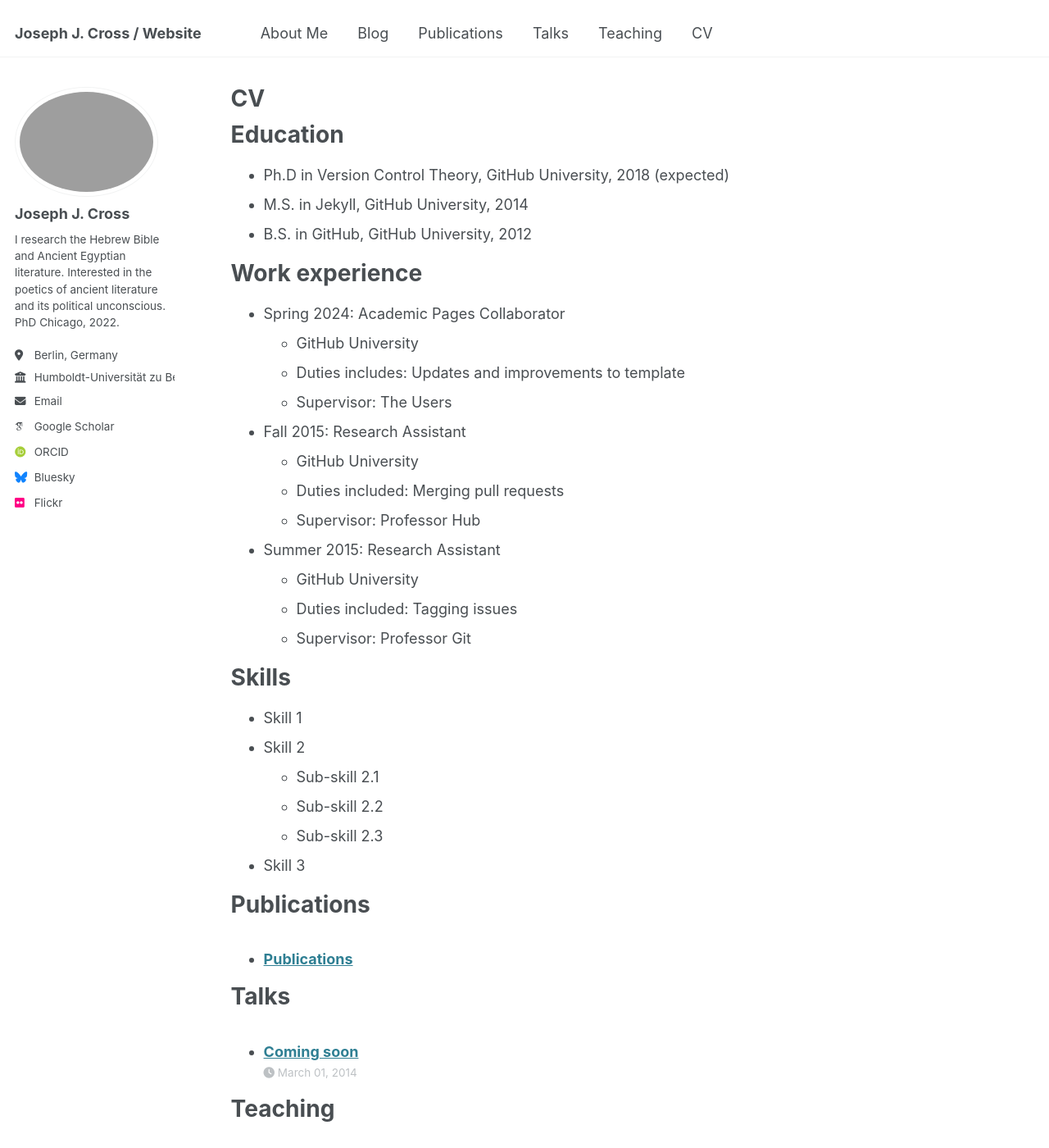
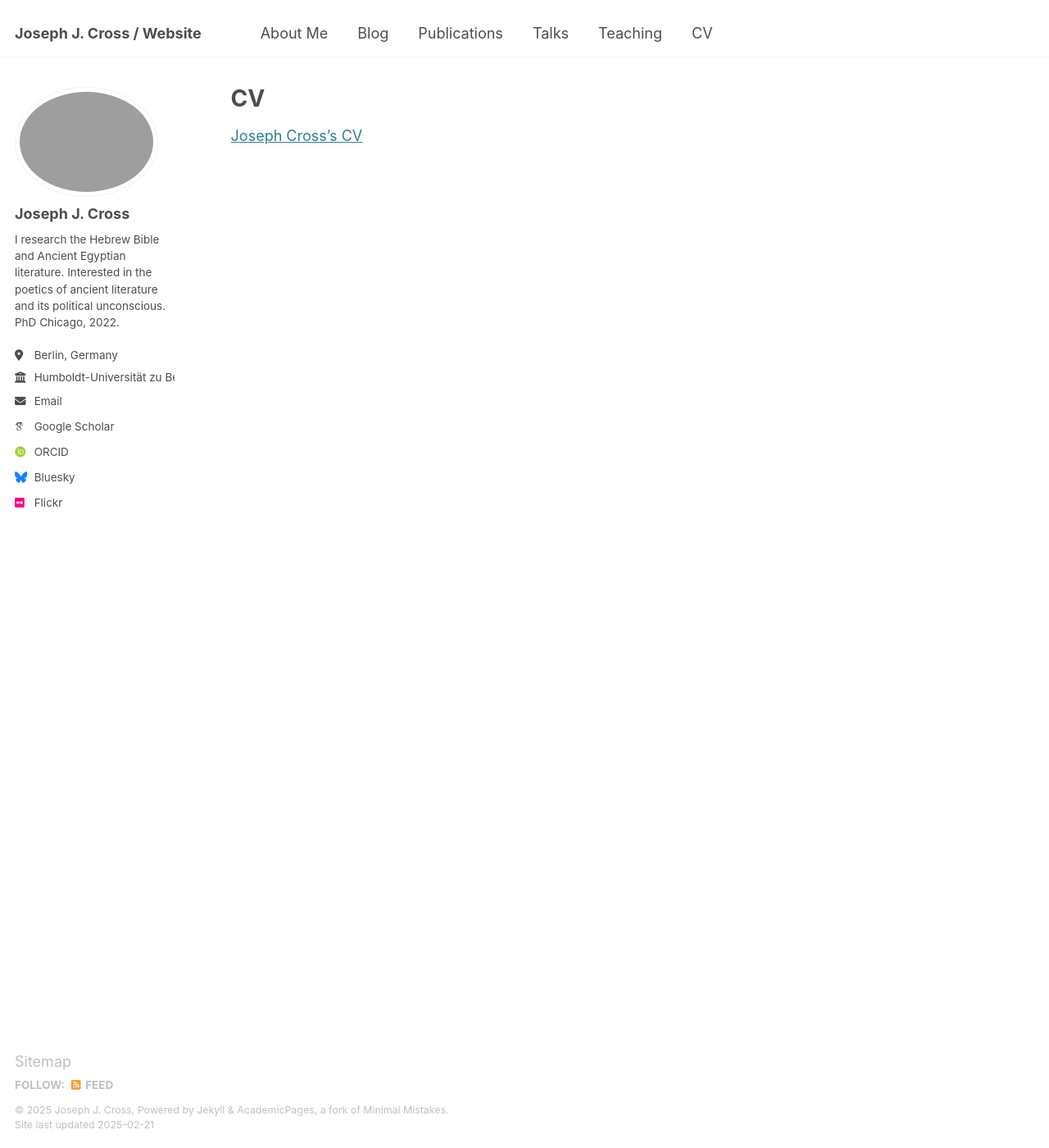
Before and after one commit to josephjcross/josephjcross.github.io, a Jekyll site: the page built from _pages/cv.md, in a window 1280 px wide and 1400 px high. Shown: the whole window at 82% size. Built offline with Jekyll 4.4.1, drawn with Linux system fonts in a browser that asks for light colours; some web fonts are replaced; some of the changed text lies outside the part shown.

Commit message:
Update cv.md

```diff
--- a/_pages/cv.md
+++ b/_pages/cv.md
@@ -7,58 +7,4 @@ redirect_from:
   - /resume
 ---
 
-{% include base_path %}
-
-Education
-======
-* Ph.D in Version Control Theory, GitHub University, 2018 (expected)
-* M.S. in Jekyll, GitHub University, 2014
-* B.S. in GitHub, GitHub University, 2012
-
-Work experience
-======
-* Spring 2024: Academic Pages Collaborator
-  * GitHub University
-  * Duties includes: Updates and improvements to template
-  * Supervisor: The Users
-
-* Fall 2015: Research Assistant
-  * GitHub University
-  * Duties included: Merging pull requests
-  * Supervisor: Professor Hub
-
-* Summer 2015: Research Assistant
-  * GitHub University
-  * Duties included: Tagging issues
-  * Supervisor: Professor Git
-
-Skills
-======
-* Skill 1
-* Skill 2
-  * Sub-skill 2.1
-  * Sub-skill 2.2
-  * Sub-skill 2.3
-* Skill 3
-
-Publications
-======
-  <ul>{% for post in site.publications reversed %}
-    {% include archive-single-cv.html %}
-  {% endfor %}</ul>
-
-Talks
-======
-  <ul>{% for post in site.talks reversed %}
-    {% include archive-single-talk-cv.html  %}
-  {% endfor %}</ul>
-
-Teaching
-======
-  <ul>{% for post in site.teaching reversed %}
-    {% include archive-single-cv.html %}
-  {% endfor %}</ul>
-
-Service and leadership
-======
-* Currently signed in to 43 different slack teams
+[Joseph Cross's CV](/files/Joseph Cross - CV.pdf)
```
